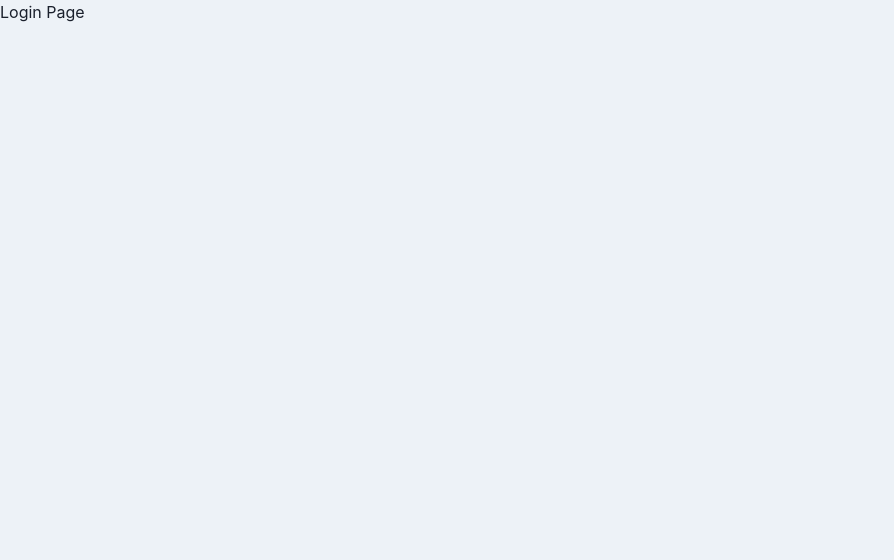
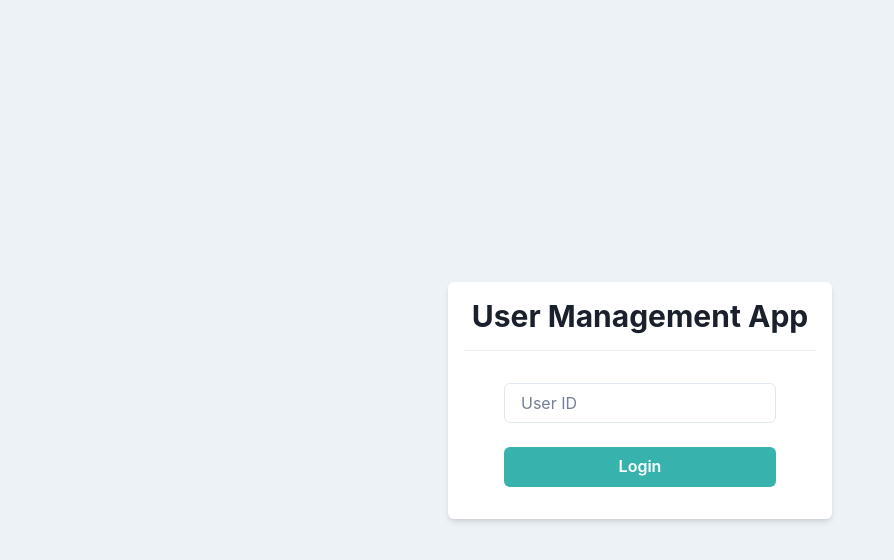
Before and after one commit to Keisei-Akiya/react-stepup, a React (Create React App) app in the folder chakra-ui-app/: page / in a window 1280 px wide. Shown: the top 560 px of the page, without its empty margins (0-894 px from the left). Built offline with nearby package versions, Linux system fonts and the light colour scheme.

Commit message:
PrimaryButtonを自力でコンポーネント化

```diff
--- /dev/null
+++ b/chakra-ui-app/src/components/atoms/button/PrimaryButton.tsx
@@ -0,0 +1,15 @@
+import { Button } from "@chakra-ui/react";
+import { memo, ReactNode } from "react";
+
+type Props = {
+  children: ReactNode;
+};
+
+export const PrimaryButton = memo((props: Props) => {
+  const { children } = props;
+  return (
+    <Button bg="teal.400" color="white" _hover={{ opacity: 0.8 }}>
+      {children}
+    </Button>
+  );
+});
--- a/chakra-ui-app/src/components/pages/Login.tsx
+++ b/chakra-ui-app/src/components/pages/Login.tsx
@@ -1,5 +1,20 @@
+import { Box, Divider, Flex, Heading, Input, Stack } from "@chakra-ui/react";
 import { memo } from "react";
+import { PrimaryButton } from "../atoms/button/PrimaryButton";
 
 export const Login = memo(() => {
-  return <p>Login Page</p>;
+  return (
+    <Flex align="center" justify="center" height="100vh">
+      <Box bg="white" w="sm" p={4} borderRadius="md" shadow="md">
+        <Heading as="h1" size="lg" textAlign="center">
+          User Management App
+        </Heading>
+        <Divider my={4} />
+        <Stack spacing={6} py={4} px={10}>
+          <Input placeholder="User ID" />
+          <PrimaryButton>Login</PrimaryButton>
+        </Stack>
+      </Box>
+    </Flex>
+  );
 });
```
